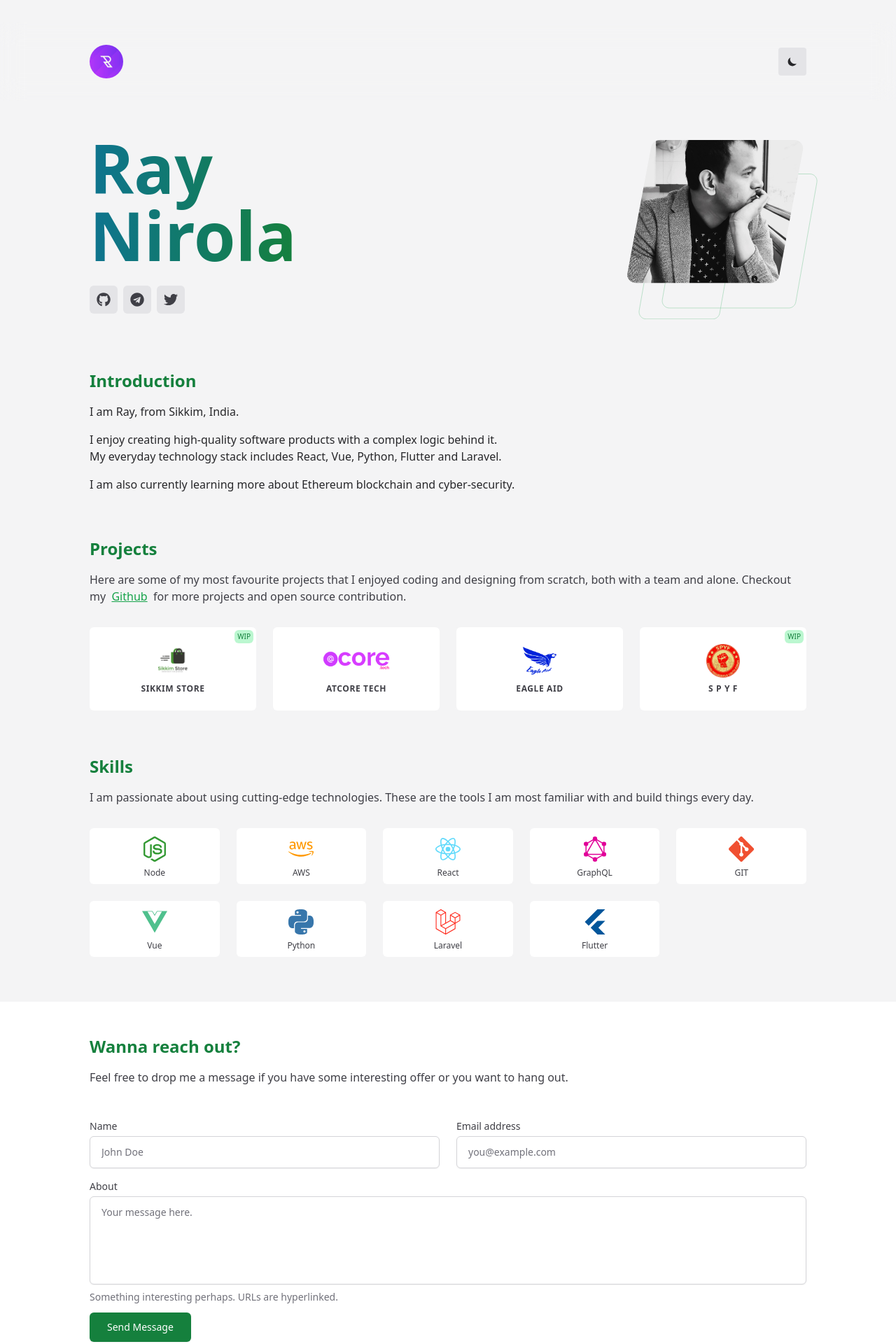
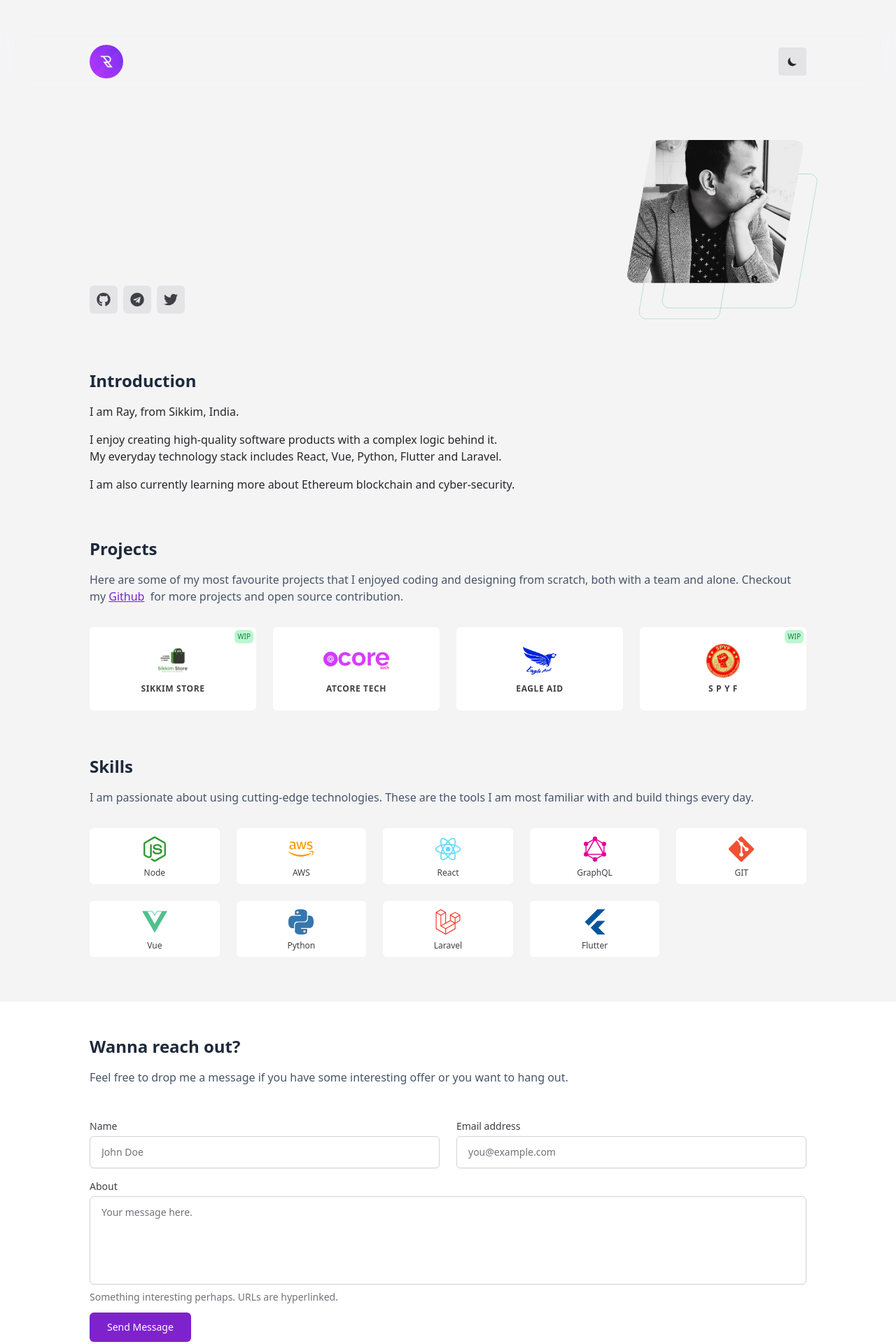
Before and after one commit to raynirola/portfolio, a Next.js app: page / in a window 1280 px wide. Shown: the top 1920 px of the page at 70% size. Built offline with nearby package versions, Linux system fonts and the light colour scheme; no server answers.

Commit message:
Update primary color

```diff
--- a/components/ContactForm.tsx
+++ b/components/ContactForm.tsx
@@ -96,7 +96,7 @@ export const ContactForm: FC<HTMLAttributes<HTMLFormElement>> = props => {
             className={`mt-1 py-3 px-4 ${
               formState.errors.name
                 ? 'focus:border-red-500 focus:ring-red-500'
-                : 'focus:border-green-500 focus:ring-green-500'
+                : 'focus:border-purple-700 focus:ring-purple-700'
             } block w-full rounded-md border-gray-300 shadow-sm dark:border-coolGray-800 dark:bg-coolGray-800/50 dark:text-gray-300 sm:text-sm`}
           />
           {formState.errors.name && (
@@ -121,7 +121,7 @@ export const ContactForm: FC<HTMLAttributes<HTMLFormElement>> = props => {
             className={`mt-1 py-3 px-4 ${
               formState.errors.email
                 ? 'focus:border-red-500 focus:ring-red-500'
-                : 'focus:border-green-500 focus:ring-green-500'
+                : 'focus:border-purple-700 focus:ring-purple-700'
             } block w-full rounded-md border-gray-300 shadow-sm dark:border-coolGray-800 dark:bg-coolGray-800/50 dark:text-gray-300 sm:text-sm`}
           />
           {formState.errors.email && (
@@ -146,7 +146,7 @@ export const ContactForm: FC<HTMLAttributes<HTMLFormElement>> = props => {
             className={`py-3 px-4 shadow-sm ${
               formState.errors.message
                 ? 'focus:border-red-500 focus:ring-red-500'
-                : 'focus:border-green-500 focus:ring-green-500'
+                : 'focus:border-purple-700 focus:ring-purple-700'
             } mt-1 block w-full resize-none rounded-md border border-gray-300 dark:border-coolGray-800 dark:bg-coolGray-800/50 dark:text-gray-300 sm:text-sm`}
             placeholder="Your message here."
             defaultValue={''}
@@ -165,7 +165,7 @@ export const ContactForm: FC<HTMLAttributes<HTMLFormElement>> = props => {
         <button
           disabled={isFetching || isLoading || formState.isSubmitting}
           type="submit"
-          className="mb-4 inline-flex justify-center rounded-md border border-transparent bg-green-700 py-2.5 px-6 text-sm font-medium text-white shadow-sm hover:bg-green-600 focus:outline-none focus:ring-2 focus:ring-green-500 focus:ring-offset-2 dark:focus:ring-offset-gray-900 md:mb-0">
+          className="mb-4 inline-flex justify-center rounded-md border border-transparent bg-purple-700 py-2.5 px-6 text-sm font-medium text-white shadow-sm hover:bg-purple-600 focus:outline-none focus:ring-2 focus:ring-purple-700 focus:ring-offset-2 dark:focus:ring-offset-gray-900 md:mb-0">
           {formState.isSubmitting ? 'Sending..' : 'Send  Message'}
         </button>
       </div>
--- a/components/Intro.tsx
+++ b/components/Intro.tsx
@@ -6,7 +6,7 @@ const Intro: FC<HTMLProps<HTMLDivElement>> = props => {
     <div {...props}>
       <div className="flex flex-col-reverse items-center justify-between sm:flex-row">
         <div className="mt-8 sm:mt-0">
-          <h2 className="bg-gradient-to-r from-cyan-700 to-green-700 decoration-slice bg-clip-text text-5xl font-extrabold text-transparent sm:text-7xl md:text-8xl">
+          <h2 className="decoration-slice text-5xl font-extrabold text-slate-900 text-transparent dark:text-slate-200 sm:text-7xl md:text-8xl">
             Ray <br className="hidden sm:block" /> Nirola
           </h2>
           <div className="mt-6 flex justify-center space-x-2 sm:justify-start">
--- a/components/ProjectCard.tsx
+++ b/components/ProjectCard.tsx
@@ -48,7 +48,7 @@ const ProjectCard: FC<ProjectCardProps> = ({ image, title, url, wip = false }):
 
   function renderAsLink(url: string): ReactElement {
     return (
-      <div className="aspect-h-2 aspect-w-4 relative overflow-hidden rounded-md bg-white ring-1 ring-transparent ring-offset-2 ring-offset-gray-100 hover:ring-2 hover:ring-green-600 dark:ring-offset-gray-800">
+      <div className="aspect-h-2 aspect-w-4 relative overflow-hidden rounded-md bg-white ring-1 ring-transparent ring-offset-2 ring-offset-gray-100 hover:ring-2 hover:ring-purple-500 dark:ring-offset-gray-800">
         {wip && renderComingSoon()}
         <Link href={url}>
           <a
--- a/components/Section.tsx
+++ b/components/Section.tsx
@@ -18,9 +18,11 @@ const Section: FC<SectionProps & HTMLAttributes<HTMLDivElement>> = ({
 }) => {
   return (
     <div {...rest}>
-      <h2 className={`mb-4 text-2xl font-bold text-green-700 ${titleClasses}`}>{title}</h2>
+      <h2 className={`mb-4 text-2xl font-bold text-slate-800 dark:text-slate-300 ${titleClasses}`}>
+        {title}
+      </h2>
       {description && (
-        <p className={`text-base text-gray-700 dark:text-gray-300 ${descriptionClasses}`}>
+        <p className={`text-base text-slate-600 dark:text-slate-400 ${descriptionClasses}`}>
           {description}
         </p>
       )}
--- a/pages/index.tsx
+++ b/pages/index.tsx
@@ -30,11 +30,11 @@ const Home: NextPage = () => {
         description={
           <span>
             Here are some of my most favourite projects that I enjoyed coding and designing from
-            scratch, both with a team and alone. Checkout my &nbsp;
+            scratch, both with a team and alone. Checkout my{' '}
             <a
               target="_blank"
               rel="noreferrer nofollow noopener"
-              className="text-green-600 underline hover:text-green-500"
+              className="text-purple-700 underline hover:text-purple-500"
               href="https://github.com/raynirola">
               Github
             </a>
```
